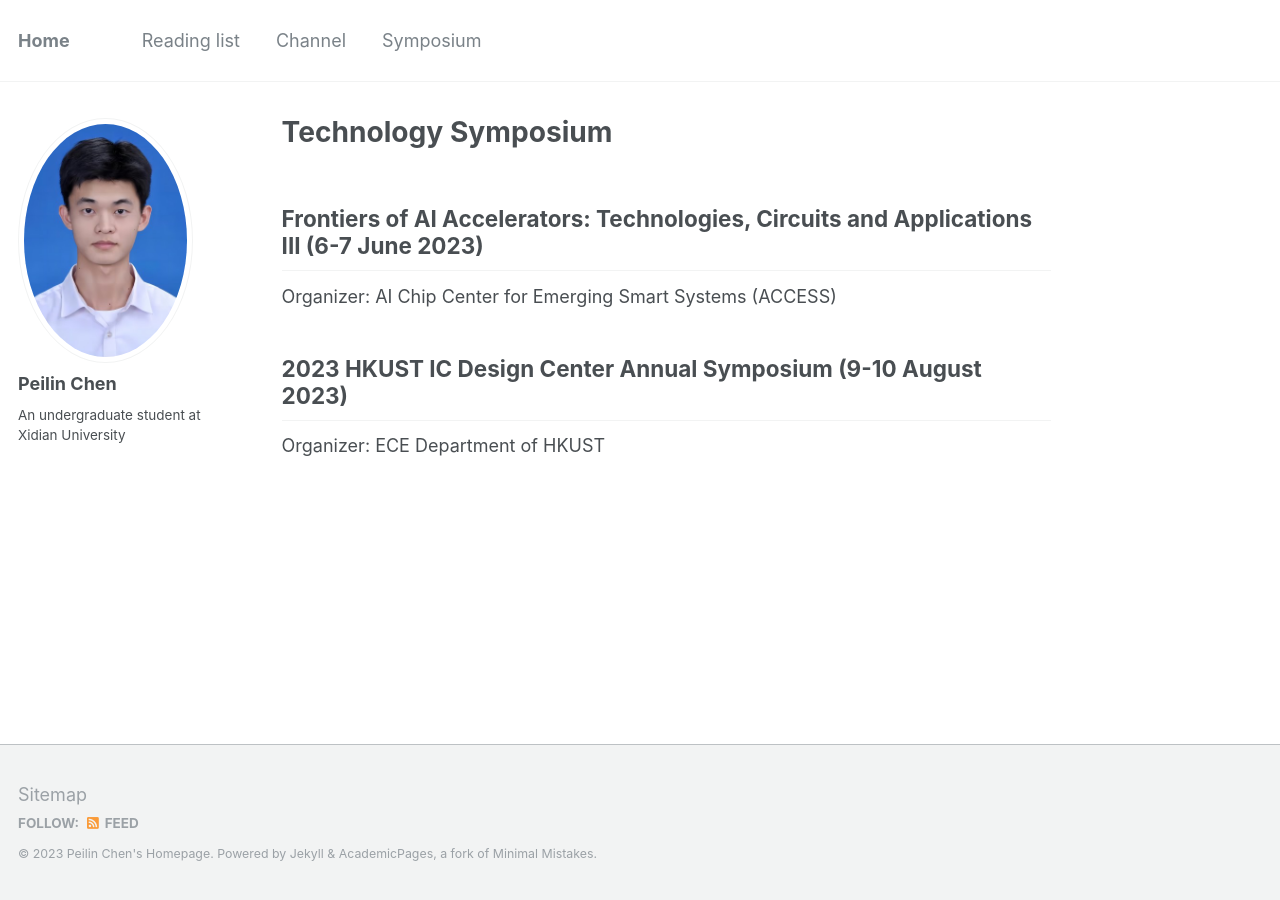
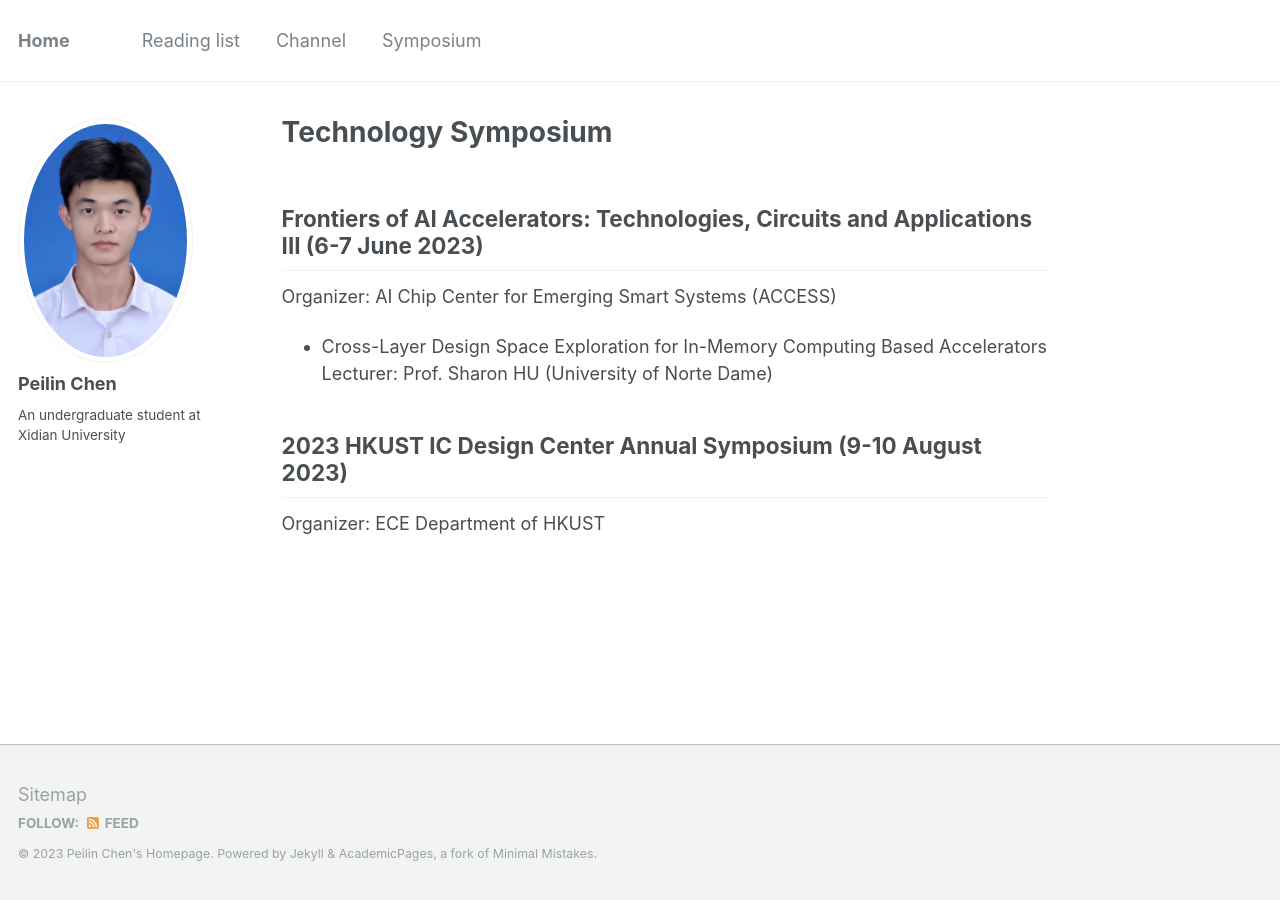
Before and after one commit to peilin-chen/peilin-chen.github.io, a Jekyll site: the page built from _pages/symposium.md, in a window 1280 px wide. Built offline with Jekyll 4.4.1, drawn with Linux system fonts in a browser that asks for light colours.

Commit message:
Update symposium.md

```diff
--- a/_pages/symposium.md
+++ b/_pages/symposium.md
@@ -7,6 +7,8 @@ author_profile: true
 
 ## Frontiers of AI Accelerators: Technologies, Circuits and Applications III (6-7 June 2023)
 Organizer: AI Chip Center for Emerging Smart Systems (ACCESS)
+- Cross-Layer Design Space Exploration for In-Memory Computing Based Accelerators
+  Lecturer: Prof. Sharon HU (University of Norte Dame)
 
 ## 2023 HKUST IC Design Center Annual Symposium (9-10 August 2023)
 Organizer: ECE Department of HKUST
```
